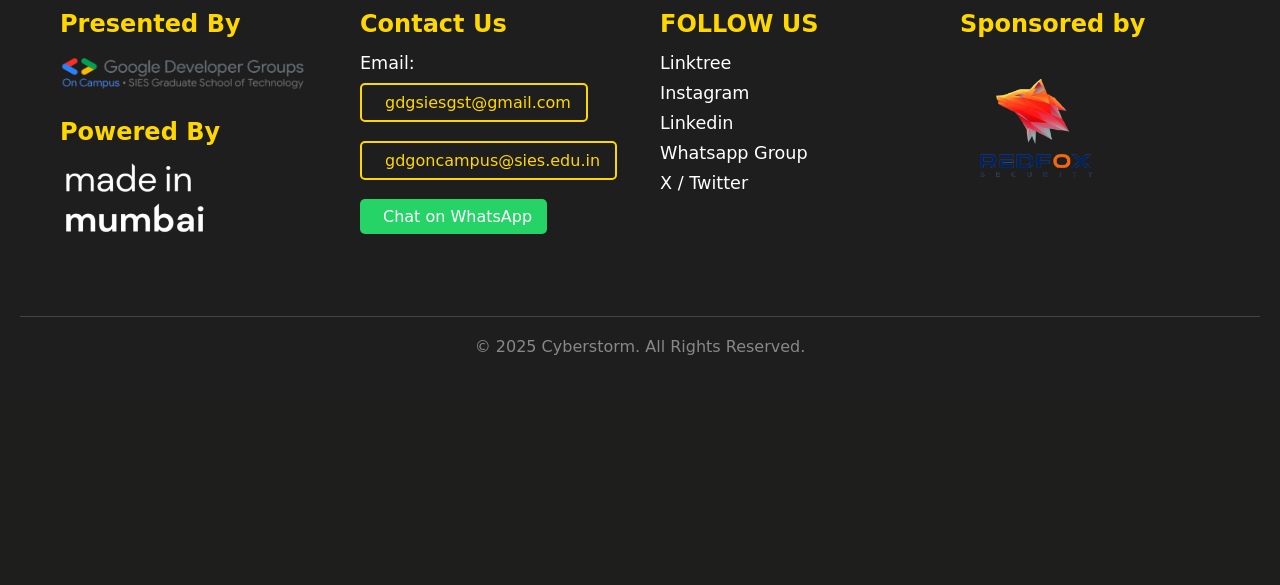
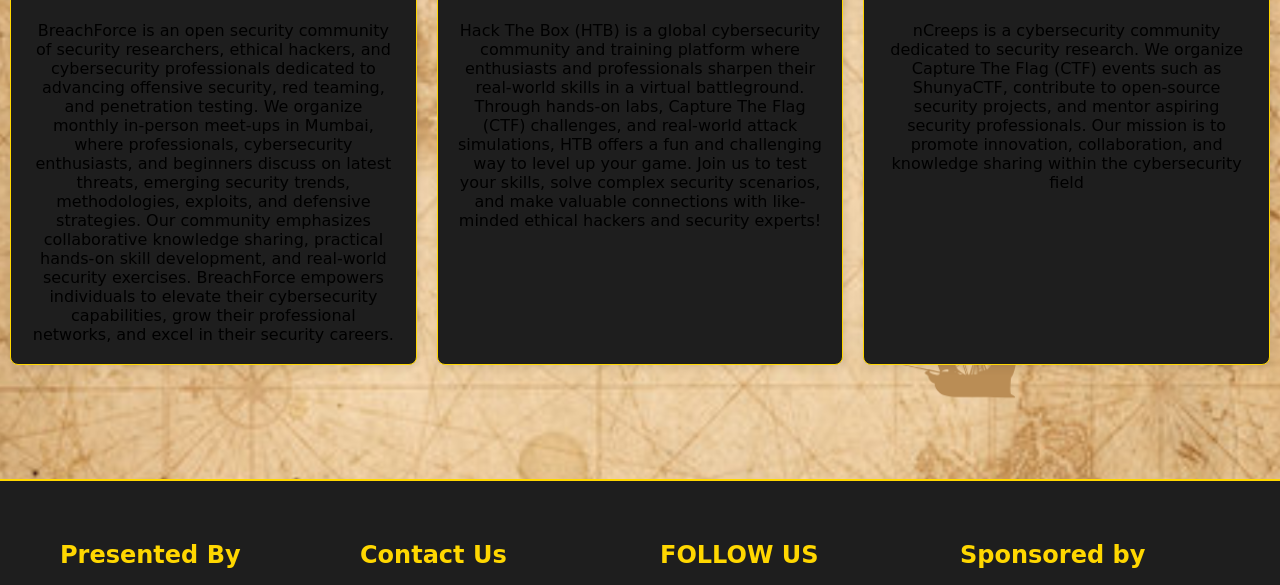
Before and after one commit to abhishek572003/cyberstorm_ctf, a Django app: page /sponsors/ in a window 1280 px wide. Shown: the part 1812-2397 px from the top of the page. Before the commit the page ends 2167 px from the top, so only its background shows below. Run offline with Django 5.2, Linux system fonts and the light colour scheme; the visitor is signed in with stand-in values (Sample User, id 1); some web fonts are replaced.

Commit message:
Updated all sponsors

```diff
--- a/info/templates/info/sponsors.html
+++ b/info/templates/info/sponsors.html
@@ -651,7 +651,8 @@
         .card-community {
             width: calc(33.33% - 20px); /* 3 cards per row */
             min-width: 250px; /* Prevents cards from becoming too small */
-            border: 1px solid #ddd;
+            border: 1px solid #FFD700;
+	    background-color: #1e1e1e;
             border-radius: 8px;
             padding: 20px;
             text-align: center;
@@ -875,8 +876,25 @@
 
             </div>
         </div><br><br><br>
+	    <h2>Our Community Partners</h2>
 	    <div class="card-container-community">
-        <div class="card-community">Card 1</div>
+        <div class="card-community"><h6>Breachforce</h6>
+		<img src="{% static 'images/breachforce.png' %}">
+	<p>BreachForce is an open security community of security researchers, ethical hackers, and cybersecurity professionals dedicated to advancing offensive security, red teaming, and penetration testing.
+We organize monthly in-person meet-ups in Mumbai, where  professionals, cybersecurity enthusiasts, and beginners discuss on latest threats, emerging security trends,  methodologies, exploits, and defensive strategies.
+Our community emphasizes collaborative knowledge sharing, practical hands-on skill development, and real-world security exercises. BreachForce empowers individuals to elevate their cybersecurity capabilities, grow their professional networks, and excel in their security careers.
+
+	</p></div>
+		    <div class="card-community"><h6>HacktheBox</h6>
+		<img src="{% static 'images/hackthe box.png' %}">
+	<p>Hack The Box (HTB) is a global cybersecurity community and training platform where enthusiasts and professionals sharpen their real-world skills in a virtual battleground. Through hands-on labs, Capture The Flag (CTF) challenges, and real-world attack simulations, HTB offers a fun and challenging way to level up your game. Join us to test your skills, solve complex security scenarios, and make valuable connections with like-minded ethical hackers and security experts!
+
+	</p></div>
+<div class="card-community"><h6>nCreeps</h6>
+		<img src="{% static 'images/ncreeps.png' %}">
+	<p>nCreeps is a cybersecurity community dedicated to security research. We organize Capture The Flag (CTF) events such as ShunyaCTF, contribute to open-source security projects, and mentor aspiring security professionals. Our mission is to promote innovation, collaboration, and knowledge sharing within the cybersecurity field
+	</p></div>
+
     </div>
         <br><br><br><br><br><br>
     </section>
```
